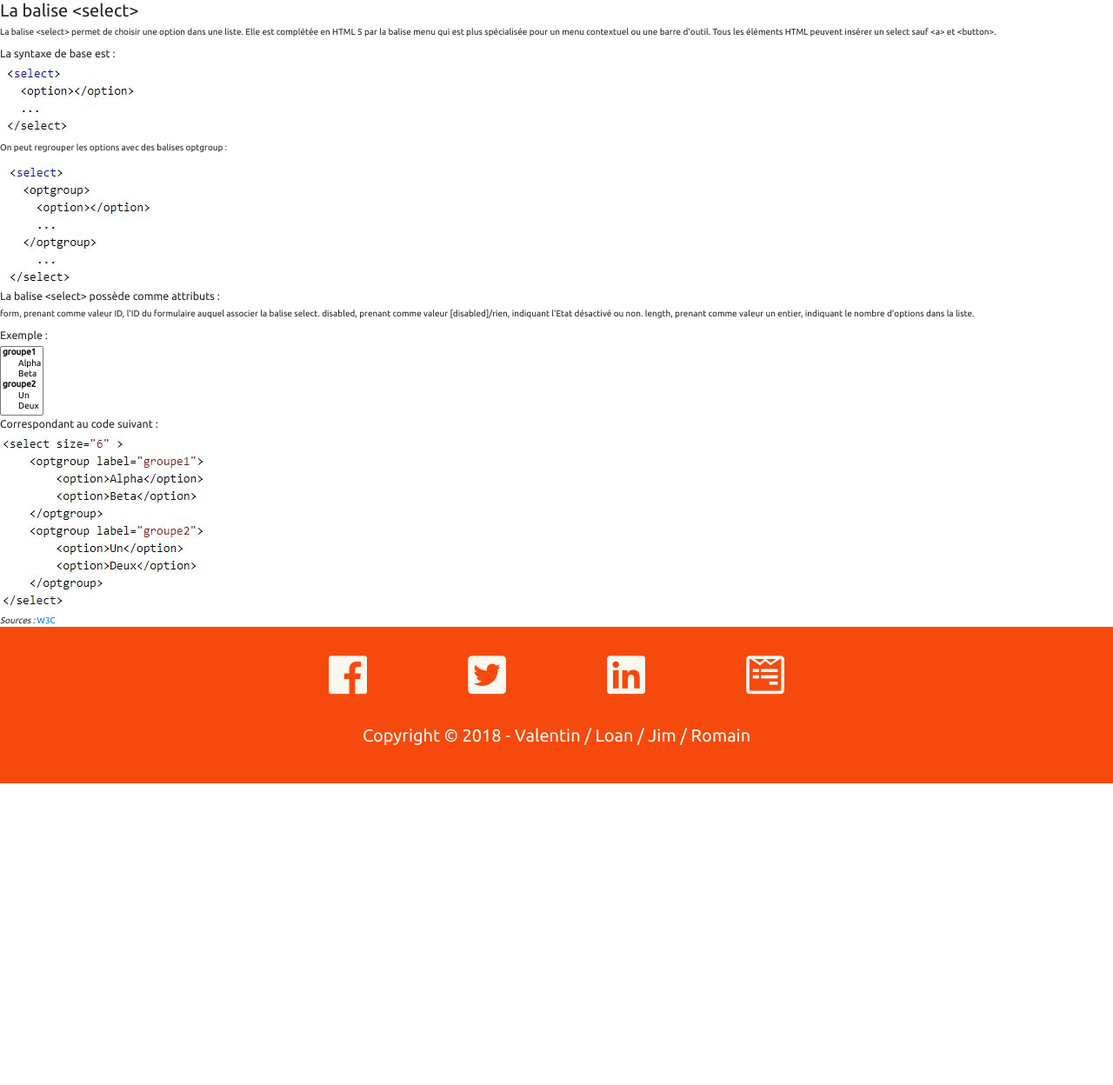
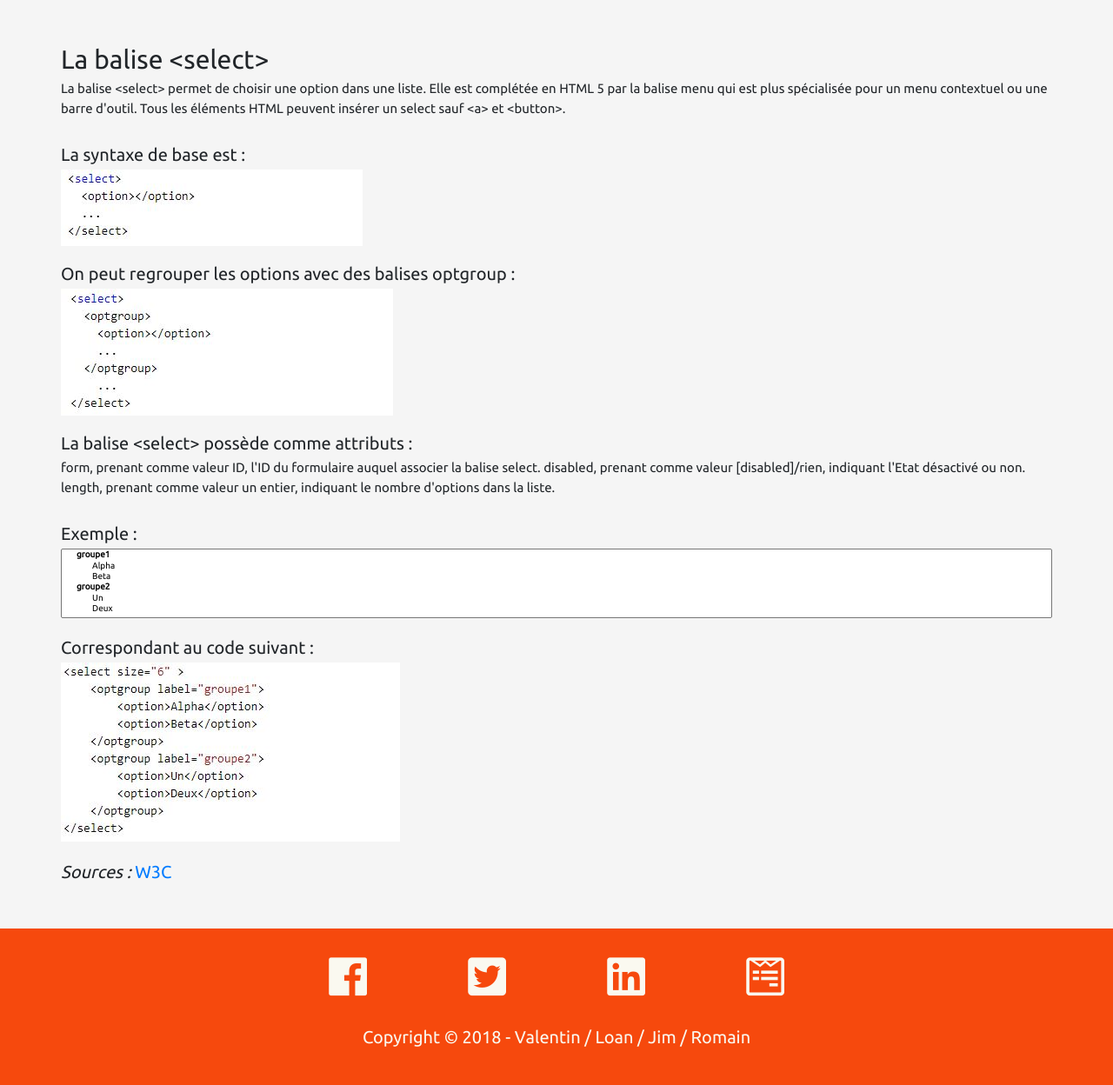
Before and after one commit to KomaWasTaken/DefinitionsBalises, a PHP site: page /select.php in a window 1280 px wide. Shown: the part 91-1339 px from the top of the page at 87% size. Before the commit the page ends 992 px from the top, so only its background shows below. Run offline with PHP 8.4, Linux system fonts and the light colour scheme; some libraries are stand-ins or nearby versions.

Commit message:
Ajustements sur tout le sous menu 'Structuration du texte'.

```diff
--- a/balises/p.php
+++ b/balises/p.php
@@ -33,7 +33,7 @@
             <div class="col-12">
                 <img src="../images/balisep.png" alt="Exemple balise p">
             </div>
-            <aside class="col-12 fs-20 mt-20">
+            <aside class="col-12 fs-20 mt-20 nopadding">
             <i>Sources : </i><a href="https://www.w3schools.com/html/html_paragraphs.asp">W3C</a>
             </aside>
         </div>
--- a/balises/select.php
+++ b/balises/select.php
@@ -12,25 +12,34 @@
 <body>
     <?php include "../include/header.php" ?>
 
-<section>
-    <h2>La balise &lt;select&gt;</h2>
-    <p>
+<section class="container-fluid bgcolor4 ptb-50">
+    <div class="container">
+        <div class="row flex-column">
+            <h2 class="fs-30 col-12 no-padding">La balise &lt;select&gt;</h2>
+            <p class="fs-15 col-12 no-padding">
                 La balise &lt;select&gt; permet de choisir une option dans une liste.
                 Elle est complétée en HTML 5 par la balise menu qui est plus spécialisée pour un menu contextuel ou une barre d'outil.
                 Tous les éléments HTML peuvent insérer un select sauf &lt;a&gt; et &lt;button&gt;.
             </p>
-    <h5>La syntaxe de base est :</h5>
-    <img src="../images/select1.jpg" alt="Exemple 1 - balise select">
-    <p>On peut regrouper les options avec des balises optgroup :</p>
-    <img src="../images/select2.jpg" alt="Exemple 2 - balise select">
-    <h5>La balise &lt;select&gt; possède comme attributs :</h5>
-    <p>
+            <div class="col-12 mt-20 no-padding">
+                <h5 class="fs-20 col-12 no-padding">La syntaxe de base est :</h5>
+                <img class="img-fluid" src="../images/select1.jpg" alt="Exemple 1 - balise select">
+            </div>
+            <div class="col-12 mt-20 no-padding">
+                <h5 class="fs-20 col-12 no-padding">On peut regrouper les options avec des balises optgroup :</h5>
+                <img class="img-fluid" src="../images/select2.jpg" alt="Exemple 2 - balise select">
+            </div>
+            <div class="col-12 mt-20 no-padding">
+                <h5 class="fs-20 col-12 no-padding">La balise &lt;select&gt; possède comme attributs :</h5>
+                <p class="fs-15 col-12 no-padding">
                     form, prenant comme valeur ID, l'ID du formulaire auquel associer la balise select.
                     disabled, prenant comme valeur [disabled]/rien, indiquant l'Etat désactivé ou non.
                     length, prenant comme valeur un entier, indiquant le nombre d'options dans la liste.
                 </p>
-    <h5>Exemple :</h5>
-    <select size="6" >
+            </div>
+            <div class="col-12 mt-20 no-padding">
+                <h5 class="fs-20 col-12 no-padding">Exemple :</h5>
+                    <select class="col-12" size="6">
                         <optgroup label="groupe1">
                             <option>Alpha</option>
                             <option>Beta</option>
@@ -40,14 +49,16 @@
                             <option>Deux</option>
                         </optgroup>
                     </select>
-
-    <h5>Correspondant au code suivant :</h5>
-    <img src="../images/select3.jpg" alt="Exemple 3 - balise select">
-
-    <aside>
+            </div>
+            <div class="col-12 mt-20 no-padding">
+                <h5 class="fs-20 col-12 no-padding">Correspondant au code suivant :</h5>
+                <img class="img-fluid" src="../images/select3.jpg" alt="Exemple 3 - balise select">
+            </div>
+            <aside class="col-12 mt-20 fs-20 no-padding">
                 <i>Sources : </i><a href="https://www.xul.fr/html5/select.php">W3C</a>
             </aside>
-
+        </div>
+    </div>
 </section>
 
     <?php include "../include/footer.php" ?>
```
Lines whose indentation alone changed are shown as unchanged.
